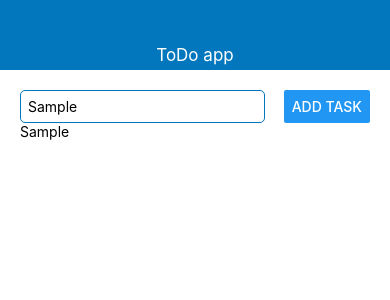
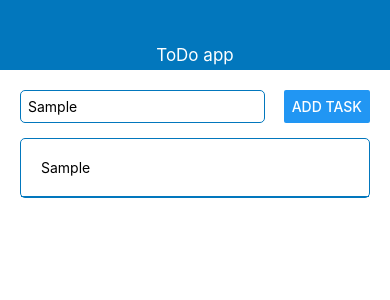
Before and after one commit to vovBorya/todo-list-react-native, a React Native app: screen / in a window 390 px wide. Both pictures are taken after typing "Sample" into the empty fields and a click on the button "ADD TASK". Shown: the top 300 px of the page. Built offline with nearby package versions, Linux system fonts and the light colour scheme.

Commit message:
added item-list and item-details

```diff
--- a/App.js
+++ b/App.js
@@ -2,6 +2,7 @@
 import { StyleSheet, Text, View, TextInput, Button } from 'react-native';
 import Navbar from "./src/components/navbar";
 import AddTodo from "./src/components/add-todo";
+import ItemList from "./src/components/item-list";
 
 export default function App() {
 
@@ -24,14 +25,7 @@
       <Navbar title="ToDo app" />
       <View style={styles.container}>
         <AddTodo addTodo={addTodo} />
-        <View>
-          {
-            todos.map(({ id, title }) => (
-                <Text key={id}>{title}</Text>
-              )
-            )
-          }
-        </View>
+        <ItemList todos={todos} />
       </View>
     </View>
   );
--- a/src/components/item-details/index.js
+++ b/src/components/item-details/index.js
@@ -0,0 +1,3 @@
+import ItemDetails from "./item-details";
+
+export default ItemDetails
--- a/src/components/item-details/item-details.js
+++ b/src/components/item-details/item-details.js
@@ -0,0 +1,25 @@
+import React from 'react';
+import {
+  View,
+  Text,
+  StyleSheet
+} from 'react-native';
+
+const ItemDetails = ({ title }) => {
+  return (
+    <View style={styles.item}>
+      <Text>{title}</Text>
+    </View>
+  )
+}
+
+const styles = StyleSheet.create({
+  item: {
+    fontSize: 17,
+    padding: 20,
+    borderColor: '#0277bd',
+    borderBottomWidth: 1
+  }
+})
+
+export default ItemDetails;
--- a/src/components/item-list/item-list.js
+++ b/src/components/item-list/item-list.js
@@ -1,16 +1,30 @@
 import React from 'react';
 import {
-  View
+  View,
+  StyleSheet
 } from 'react-native';
-import Text from "react-native-web/src/exports/Text";
+import ItemDetails from "../item-details";
 
 const ItemList = ({ todos }) => {
 
   return (
-    <View>
-      <Text>item-list</Text>
+    <View style={styles.list}>
+      {
+        todos.map(({ id, title }) => (
+          <ItemDetails key={id} title={title} />
+        ))
+      }
     </View>
   )
 }
 
-export default ItemList
+const styles = StyleSheet.create({
+  list: {
+    marginTop: 15,
+    borderColor: '#0277bd',
+    borderWidth: 1,
+    borderRadius: 5
+  }
+})
+
+export default ItemList;
```
